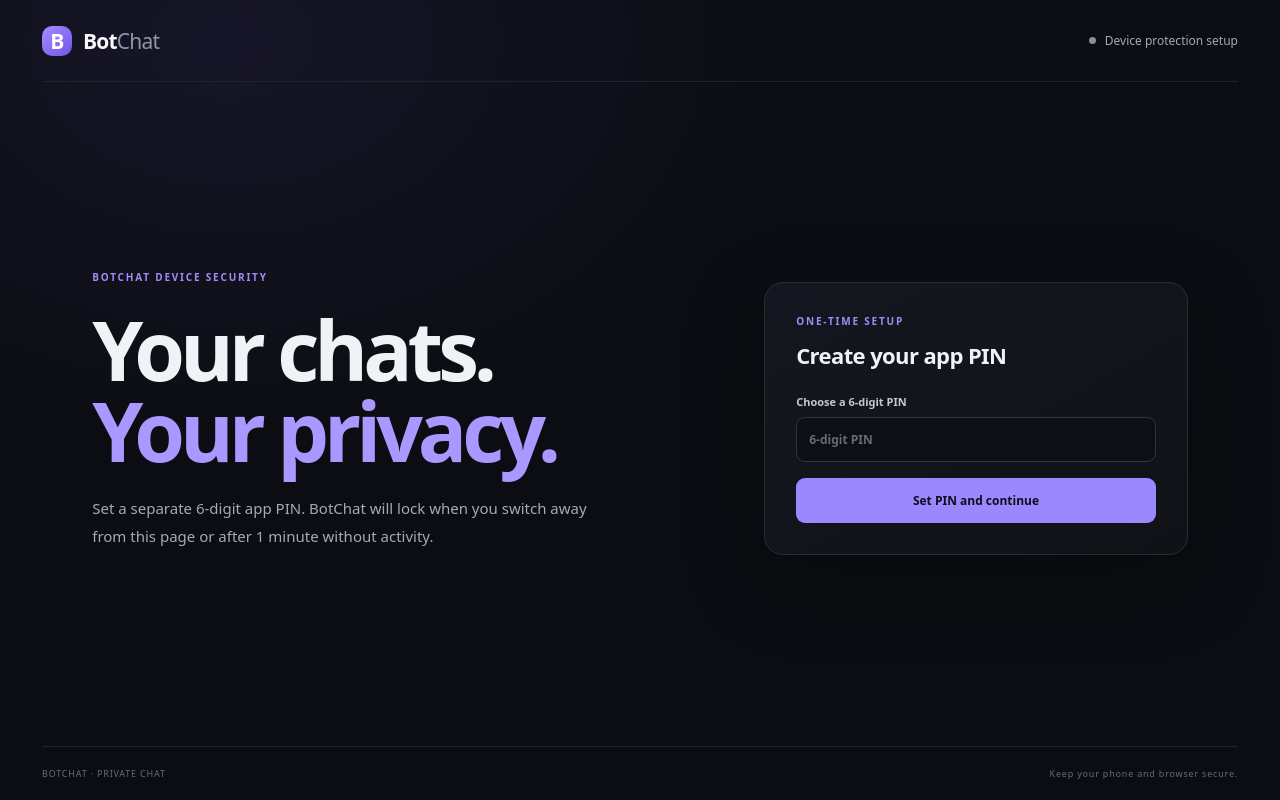
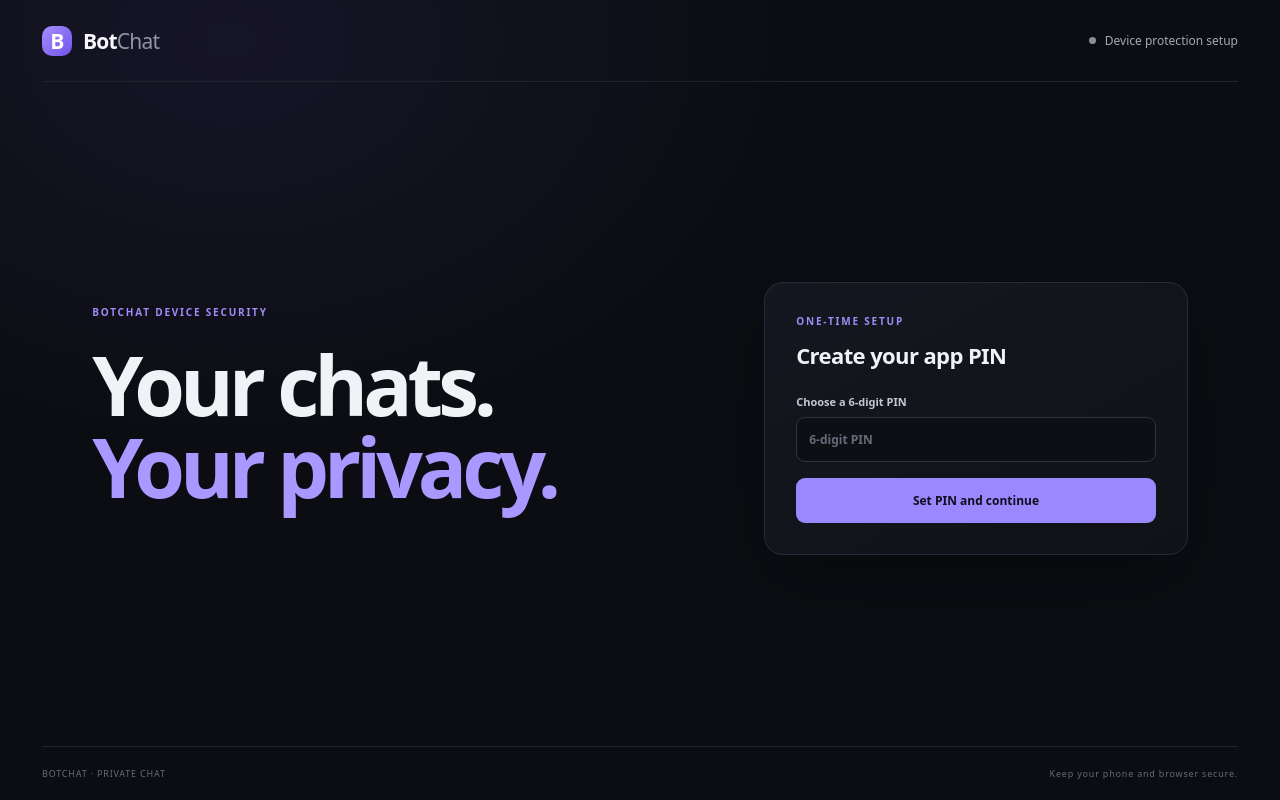
Before and after one commit to princeyadavwansi/Mywebsite-, a React (Vite) app in the folder shadowchat/: page / in a window 1280 px wide. Built offline with nearby package versions, Linux system fonts and the light colour scheme.

Commit message:
Remove PIN setup explanatory text

```diff
--- a/shadowchat/src/App.tsx
+++ b/shadowchat/src/App.tsx
@@ -172,7 +172,7 @@ export default function App() {
     localStorage.removeItem("shadowchat_session"); localStorage.removeItem("shadowchat_key"); localStorage.removeItem("shadowchat_code");
     setSession(null); setMessages([]); setShareLink(""); setCode(""); setKey(""); setError("");
   }
-  if (!pinHash || locked) return <main className="guest-app"><header className="guest-header"><a className="brand" href="#"><span className="brand-mark">B</span><span>Bot<span className="brand-light">Chat</span></span></a><span className="top-status"><i className="status-dot"/>{pinHash ? "Chat locked" : "Device protection setup"}</span></header><section className="guest-welcome"><div className="guest-hero"><div className="eyebrow">BOTCHAT DEVICE SECURITY</div><h1>Your chats.<br/><em>Your privacy.</em></h1><p className="intro">Set a separate 6-digit app PIN. BotChat will lock when you switch away from this page or after 1 minute without activity.</p></div><form className="guest-card" onSubmit={submitPin}><div className="card-kicker">{pinHash ? "LOCKED SESSION" : "ONE-TIME SETUP"}</div><h2>{pinHash ? "Unlock BotChat" : "Create your app PIN"}</h2><label>{pinHash ? "Enter your 6-digit PIN" : "Choose a 6-digit PIN"}<input type="password" inputMode="numeric" autoComplete="off" maxLength={6} pattern="[0-9]{6}" value={pinInput} onChange={e=>setPinInput(e.target.value.replace(/\D/g,"").slice(0,6))} placeholder="6-digit PIN" required /></label><button className="primary-button" type="submit">{pinHash ? "Unlock chat" : "Set PIN and continue"}</button>{pinError && <p className="error-text">{pinError}</p>}</form></section><footer className="footer"><span>BOTCHAT · PRIVATE CHAT</span><span>Keep your phone and browser secure.</span></footer></main>;
+  if (!pinHash || locked) return <main className="guest-app"><header className="guest-header"><a className="brand" href="#"><span className="brand-mark">B</span><span>Bot<span className="brand-light">Chat</span></span></a><span className="top-status"><i className="status-dot"/>{pinHash ? "Chat locked" : "Device protection setup"}</span></header><section className="guest-welcome"><div className="guest-hero"><div className="eyebrow">BOTCHAT DEVICE SECURITY</div><h1>Your chats.<br/><em>Your privacy.</em></h1></div><form className="guest-card" onSubmit={submitPin}><div className="card-kicker">{pinHash ? "LOCKED SESSION" : "ONE-TIME SETUP"}</div><h2>{pinHash ? "Unlock BotChat" : "Create your app PIN"}</h2><label>{pinHash ? "Enter your 6-digit PIN" : "Choose a 6-digit PIN"}<input type="password" inputMode="numeric" autoComplete="off" maxLength={6} pattern="[0-9]{6}" value={pinInput} onChange={e=>setPinInput(e.target.value.replace(/\D/g,"").slice(0,6))} placeholder="6-digit PIN" required /></label><button className="primary-button" type="submit">{pinHash ? "Unlock chat" : "Set PIN and continue"}</button>{pinError && <p className="error-text">{pinError}</p>}</form></section><footer className="footer"><span>BOTCHAT · PRIVATE CHAT</span><span>Keep your phone and browser secure.</span></footer></main>;
   return <main className="guest-app">
     <header className="guest-header"><a className="brand" href="#"><span className="brand-mark">S</span><span>shadow<span className="brand-light">chat</span></span></a><span className="top-status"><i className={session ? "status-dot online" : "status-dot"}/>{session ? "Private room connected" : "Share a code. Keep it private."}</span></header>
     {!session ? <section className="guest-welcome"><div className="guest-hero"><div className="eyebrow">PRIVATE CONVERSATIONS, SIMPLE ACCESS</div><h1>Talk freely.<br/><em>Keep it yours.</em></h1><p className="intro">One shared room for people you invite. Enter the code shared by the room host to join.</p><div className="feature-row"><div><span className="feature-icon">◇</span><strong>Browser encryption</strong><small>AES-GCM message encryption</small></div><div><span className="feature-icon">#</span><strong>4-digit room code</strong><small>Enter the code to join anytime</small></div></div></div>
```
